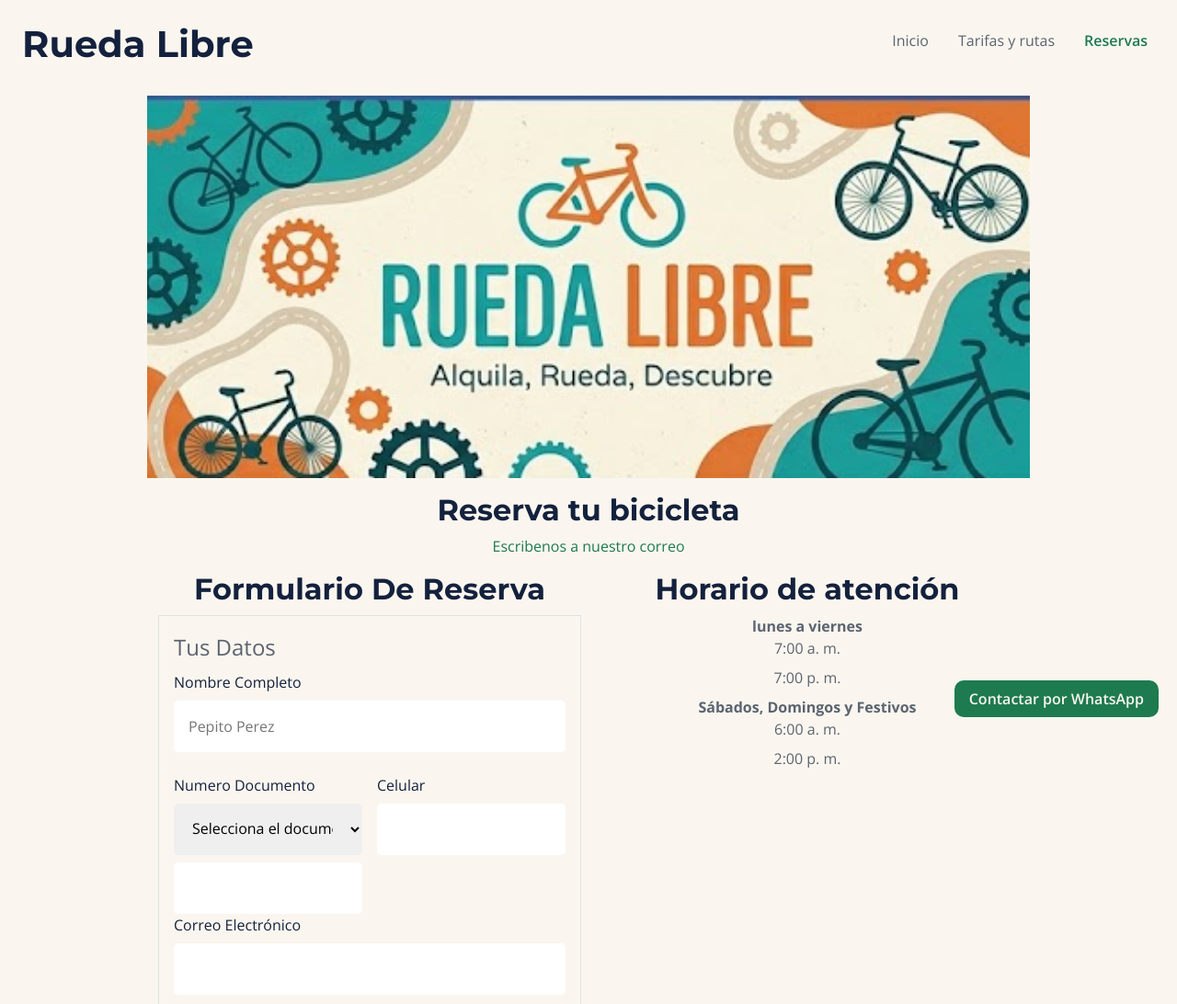
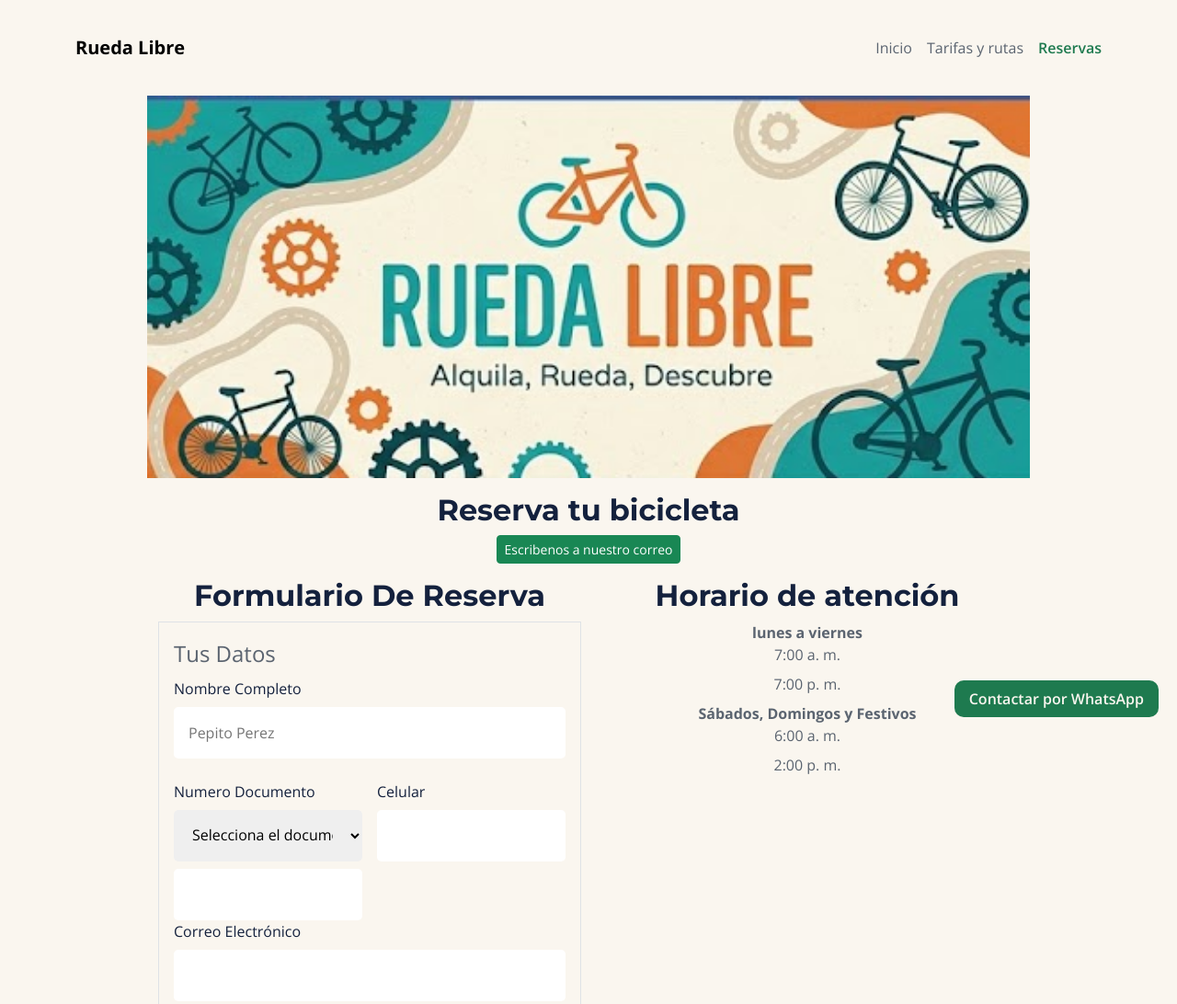
Before and after one commit to JuanPMorales/rueda-libre, a plain HTML site: page paginas/reservas.html in a window 1280 px wide. Shown: the top 1092 px of the page at 92% size. Drawn offline with nearby package versions, Linux system fonts and the light colour scheme.

Commit message:
feat: actualizacion de nav con bootstrap

```diff
--- a/css/styles.css
+++ b/css/styles.css
@@ -98,21 +98,6 @@ a {
 
 /* GLOBAL */
 /* Menú de navegación */
-#menu {
-    align-self: center;
-}
-
-#menu ul {
-    display: flex;
-    flex-wrap: wrap;
-    gap: var(--espaciado-mediano);
-    list-style: none;
-    padding: 0;
-}
-
-#menu li {
-    margin: var(--espaciado-pequeno) ;
-}
 
 #menu a {
     color: var(--gris-asfalto);
@@ -263,9 +248,6 @@ textarea {
 /* GLOBAL */
 /* Media query para tablets */
 @media (min-width: 768px) {
-    header{
-        justify-content: space-between;
-    }
 
     footer{
         display: flex;
--- a/paginas/reservas.html
+++ b/paginas/reservas.html
@@ -16,15 +16,23 @@
 <body>
 
     <header>
+        <nav class="navbar navbar-expand-lg w-100">
+            <div class="container d-flex justify-content-between">
+                <a class="navbar-brand fw-bold" href="../index.html">Rueda Libre</a>
 
-        <h1>Rueda Libre</h1>
+                <button class="navbar-toggler" type="button" data-bs-toggle="collapse" data-bs-target="#menu" aria-controls="menu" aria-expanded="false" aria-label="Abrir menú">
+                    <span class="navbar-toggler-icon"></span>
+                </button>
 
-        <nav id="menu">
-            <ul>
-                <li><a href="../index.html">Inicio</a></li>
-                <li><a href="../paginas/tarifas.html">Tarifas y rutas</a></li>
-                <li><a class="activo" href="../paginas/reservas.html">Reservas</a></li>
-            </ul>
+                <div class="collapse navbar-collapse" id="menu">
+                    <ul class="navbar-nav ms-auto d-flex flex-wrap gap-3">
+                        <li class="nav-item"><a href="../index.html">Inicio</a></li>
+                        <li class="nav-item"><a href="tarifas.html">Tarifas y rutas</a></li>
+                        <li class="nav-item"><a class="activo" href="reservas.html">Reservas</a></li>
+                    </ul>
+                </div>
+
+            </div>
         </nav>
     </header>
 
@@ -32,7 +40,7 @@
         <img class="d-block w-100 h-auto" src="../img/portada_Rueda_Libre.png" alt="Bicicletas y servicios de Rueda Libre">
         <section class="text-center m-3">
             <h2>Reserva tu bicicleta</h2>
-            <a href="mailto:hola@ruedalibre.example">Escribenos a nuestro correo</a>
+            <a class="btn btn-success btn-sm" href="mailto:hola@ruedalibre.example">Escribenos a nuestro correo</a>
         </section >
 
         <section class="container">
```
Also changed, not shown: index.html (+17 -8 lines), paginas/tarifas.html (+18 -8 lines).
